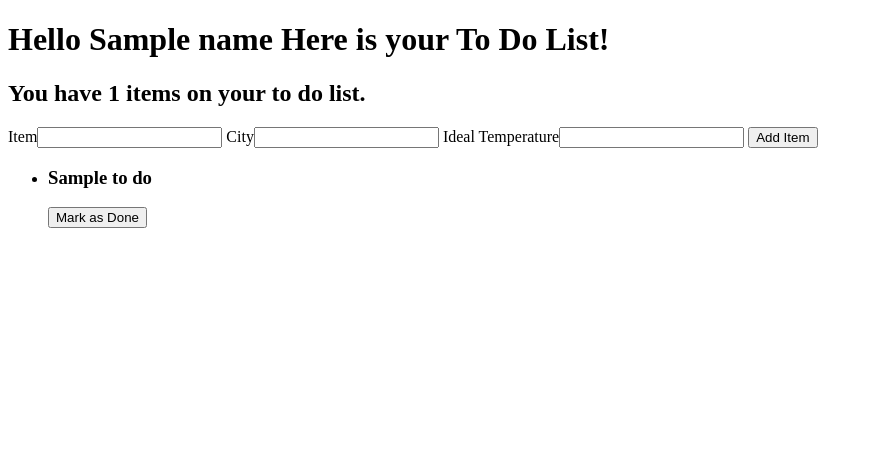
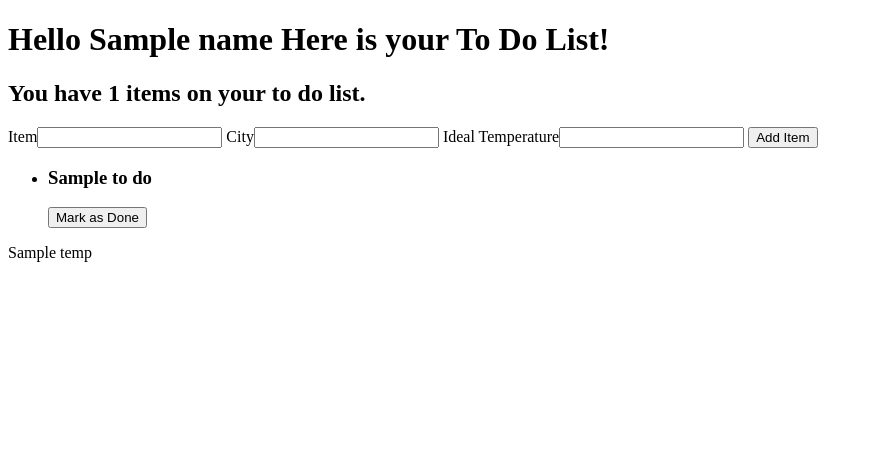
Before and after one commit to Brandon-Gipson/CS-290, a Node server app: template practice/views/toDo.handlebars in a window 1280 px wide. Shown: the top 462 px of the page, without its empty margins (0-873 px from the left). Run offline with Node 20, Linux system fonts and the light colour scheme; the template is opened without the code that fills it: most values are stand-ins (such as "Sample title", 1, 10 or a date in 2020); some libraries are stand-ins or nearby versions.

Commit message:
last try

```diff
--- a/practice/practice.js
+++ b/practice/practice.js
@@ -47,6 +47,7 @@ app.post('/',function(req,res){
 	 if(!err && response.statusCode < 400){
       context.owm = JSON.parse(body);
 	  console.log(context.owm.main.temp);
+	  res.render('owm', context);
     } else {
       if(response){
         console.log(response.statusCode);
@@ -54,7 +55,7 @@ app.post('/',function(req,res){
       next(err);
 	}
 	});
-    req.session.toDo.push({"name":req.body.name, "city":req.body.city, "temp":req.body.temp, "currentTemp":context.owm.main.temp, "id":req.session.curId});
+    req.session.toDo.push({"name":req.body.name, "city":req.body.city, "temp":req.body.temp, "id":req.session.curId});
     req.session.curId++;
   }
 
--- a/practice/views/toDo.handlebars
+++ b/practice/views/toDo.handlebars
@@ -11,7 +11,6 @@
   {{#each toDo}}
   <li>
     <h3>{{this.name}}</h3>
-	<script> document.getElementById(name).style.color = 'red' </script>
     <form method="post">
       <input type="hidden" name="id" value="{{this.id}}">
       <input type="submit" name="Done" value="Mark as Done">
@@ -20,3 +19,5 @@
   {{/each}}
 </ul>
 {{/if}}
+
+{{owm.temp}}
```
